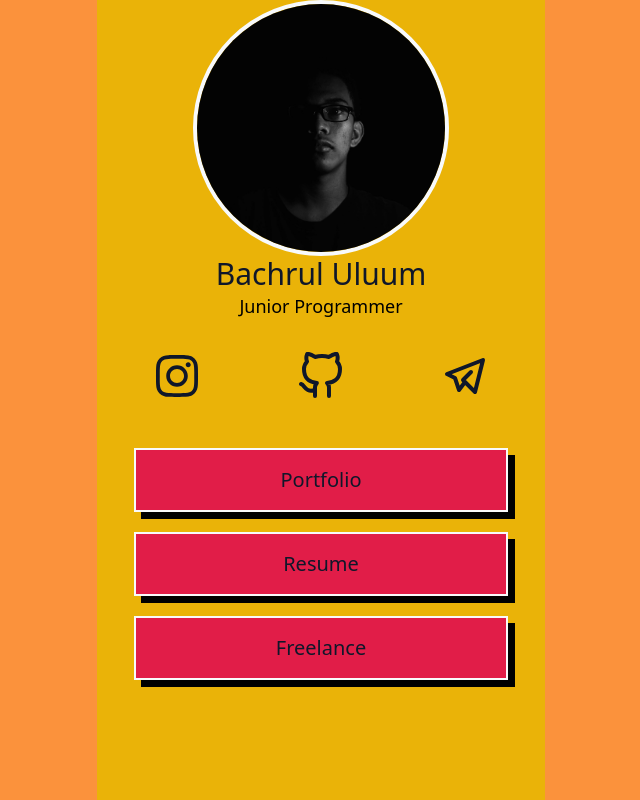
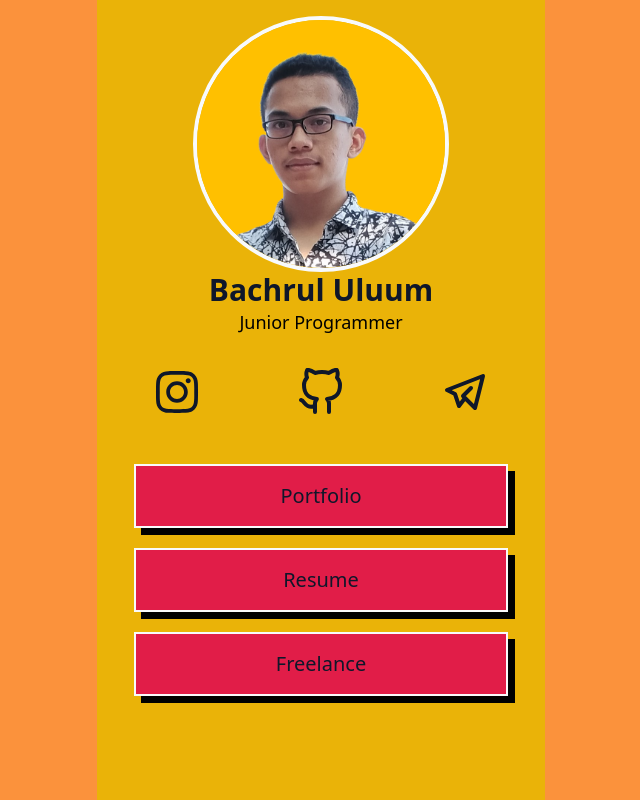
Before and after one commit to uluumbch/bio-link, a React (Create React App) app: page / in a window 1280 px wide. Shown: the whole page, without its empty margins (319-959 px from the left). Built offline with nearby package versions, Linux system fonts and the light colour scheme.

Commit message:
change profile picture

```diff
--- a/src/Components/Home.jsx
+++ b/src/Components/Home.jsx
@@ -1,5 +1,6 @@
 import React from "react";
 import profile from "../profile.jpg";
+import profileyellow from "../profile-pic_yellow.png";
 import { FaInstagram } from "react-icons/fa";
 import { TbBrandTelegram } from "react-icons/tb";
 import { FiGithub } from "react-icons/fi";
@@ -7,12 +8,14 @@ import { FiGithub } from "react-icons/fi";
 const Home = () => {
   return (
     <div className="max-w-md bg-yellow-500 mx-auto -z-50 h-screen">
+      <div className="pt-4">
         <img
-        src={profile}
+          src={profileyellow}
+          alt="Bachrul Uluum"
           className="w-64 mx-auto rounded-full border-4 border-slate-50"
         />
         <h2
-        className="text-3xl text-center
+          className="text-3xl text-center font-semibold
        text-slate-900"
         >
           Bachrul Uluum
@@ -20,6 +23,7 @@ const Home = () => {
         <span className="text-center mx-auto text-lg">
           <h3>Junior Programmer</h3>
         </span>
+      </div>
       <div className=" text-slate-900 flex pt-8 px-14 text-5xl justify-between">
         <a
           href="https://instagram.com/uluumbch"
```
Also changed, not shown: src/profile-pic_yellow.png (added). Lines whose indentation alone changed are shown as unchanged.
